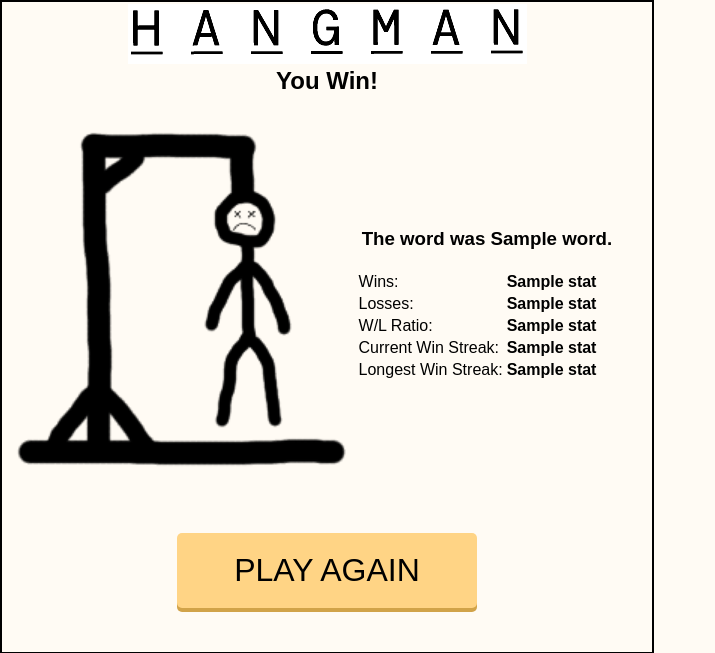
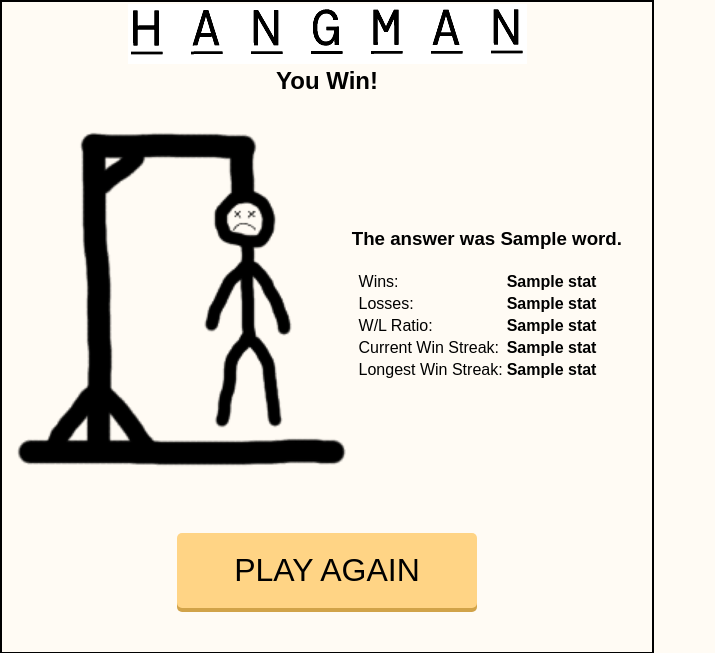
Before and after one commit to B-Howell/Hangman, a Flask app: template app/templates/win.html in a window 1280 px wide. Shown: the top 653 px of the page, without its empty margins (0-715 px from the left). Run offline with Flask 2, Linux system fonts and the light colour scheme; the template is opened without the code that fills it: most values are stand-ins (such as "Sample title", 1, 10 or a date in 2020); some libraries are stand-ins or nearby versions.

```diff
--- a/app/templates/lose.html
+++ b/app/templates/lose.html
@@ -21,7 +21,7 @@
       </div>
 
       <div class="right-container">
-        <h3 class="text-pad"><p>The word was {{ word }}.</p></h3>
+        <h3 class="text-pad"><p>The answer was {{ word }}.</p></h3>
 
         {% if stats %}
           <table>
--- a/app/templates/win.html
+++ b/app/templates/win.html
@@ -46,7 +46,7 @@
 
             <div class="right-container">
 
-                <h3 class="text-pad"><p>The word was {{ word }}.</p></h3>
+                <h3 class="text-pad"><p>The answer was {{ word }}.</p></h3>
 
                 {% if stats %}
                   <table>
```
